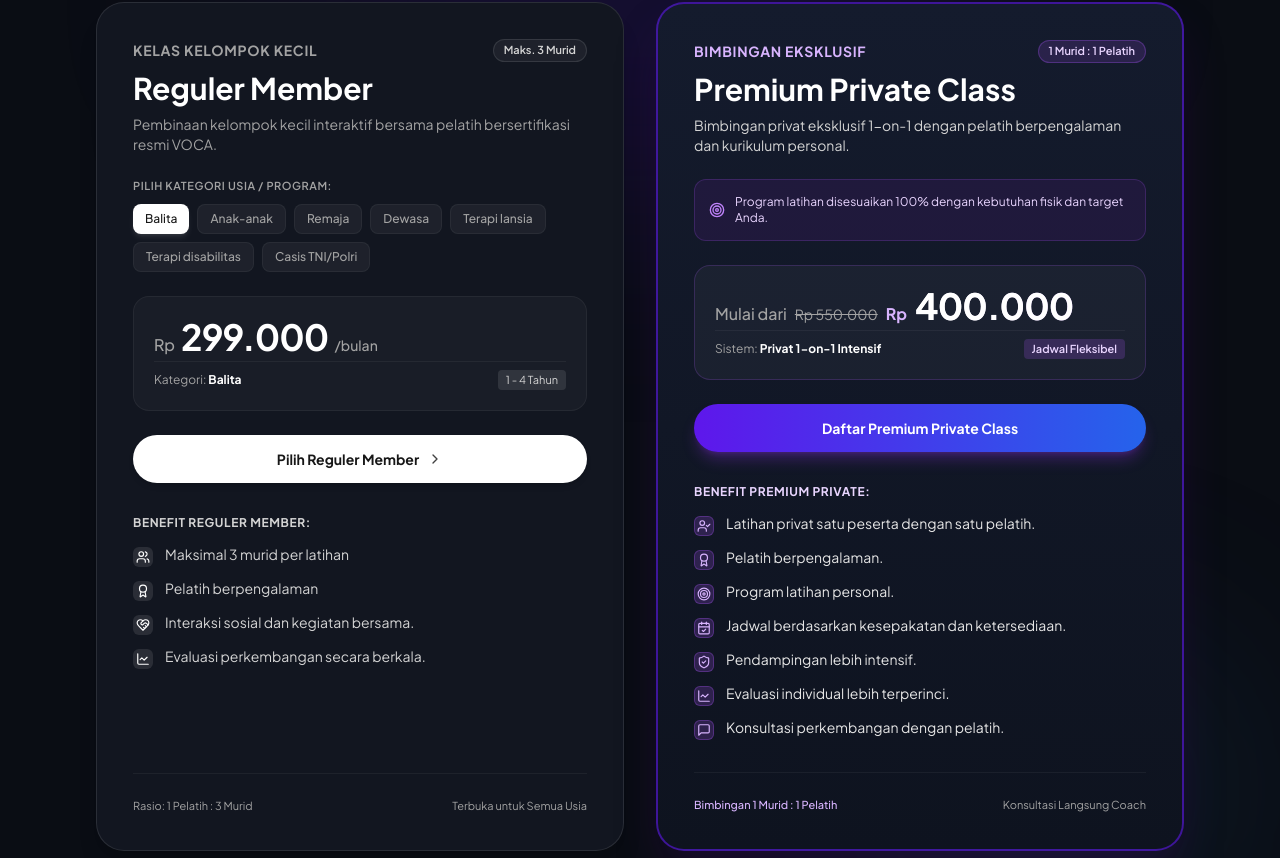
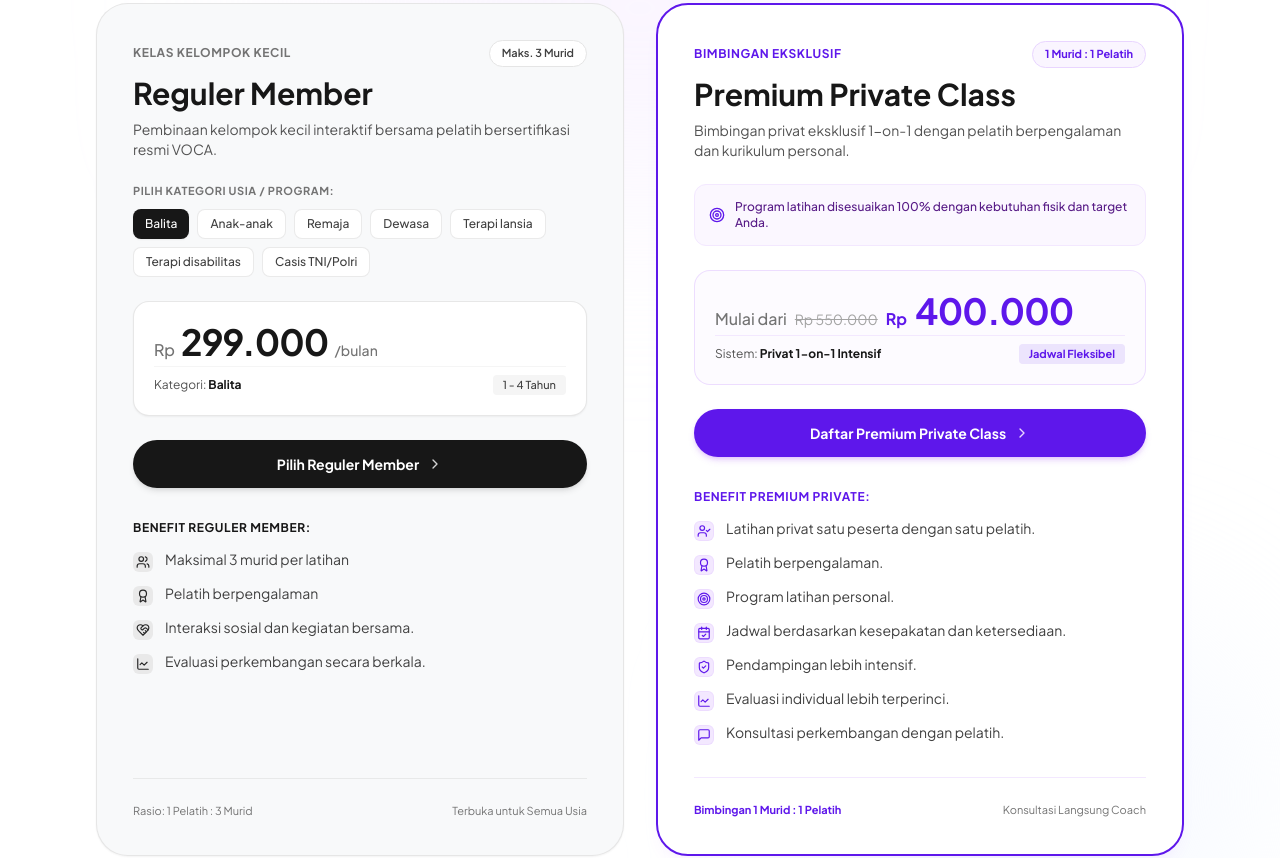
Before and after one commit to Ojannnn-prog/voca-web, a Next.js app: page / in a window 1280 px wide. Shown: the part 3176-4034 px from the top of the page. Built offline with nearby package versions, Linux system fonts and the light colour scheme.

Commit message:
style(pricing): harmonize pricing section background, typography, and card colors with website light theme

```diff
--- a/src/components/pricing/PricingSection.tsx
+++ b/src/components/pricing/PricingSection.tsx
@@ -47,48 +47,48 @@
   return (
     <section
       id="membership"
-      className="relative py-24 sm:py-32 bg-[#0A0D14] text-white overflow-hidden"
+      className="relative py-24 sm:py-32 bg-white text-neutral-900 border-t border-neutral-100 overflow-hidden"
     >
       {/* Background Subtle Gradient Blobs */}
-      <div className="absolute top-1/4 left-1/2 -translate-x-1/2 -translate-y-1/2 w-[700px] h-[350px] bg-[#5E17EB]/15 blur-[120px] rounded-full pointer-events-none" />
-      <div className="absolute bottom-10 right-10 w-[400px] h-[300px] bg-[#21649D]/15 blur-[100px] rounded-full pointer-events-none" />
+      <div className="absolute top-1/4 left-1/2 -translate-x-1/2 -translate-y-1/2 w-[600px] h-[300px] bg-purple-100/50 blur-[130px] rounded-full pointer-events-none" />
+      <div className="absolute bottom-10 right-10 w-[400px] h-[300px] bg-blue-50/70 blur-[100px] rounded-full pointer-events-none" />
 
       <div className="max-w-6xl mx-auto px-4 sm:px-6 lg:px-8 relative z-10">
         {/* Section Header */}
         <div className="text-center max-w-3xl mx-auto mb-14 sm:mb-20">
-          <h2 className="text-3xl sm:text-4xl md:text-5xl font-medium tracking-tight text-white mb-4">
+          <h2 className="text-3xl sm:text-4xl md:text-5xl font-medium tracking-tight text-neutral-900 leading-[1.15] mb-4">
             Pilihan Paket Keanggotaan VOCA
           </h2>
-          <p className="text-neutral-400 text-sm sm:text-base leading-relaxed">
+          <p className="text-neutral-600 text-sm sm:text-base leading-relaxed">
             Investasi pembinaan fisik dan motorik berstandar tinggi dengan rasio pelatih ideal.
             Pilih kelas kelompok kecil terpadu atau pendampingan privat 1-on-1 intensif.
           </p>
         </div>
 
-        {/* Pricing Cards Comparison Grid (Inspirasi ChatGPT Offer) */}
+        {/* Pricing Cards Comparison Grid */}
         <div className="grid grid-cols-1 lg:grid-cols-2 gap-8 items-stretch">
           {/* ================= 1. CARD REGULER MEMBER ================= */}
-          <div className="relative bg-[#121620] rounded-[28px] border border-white/10 p-7 sm:p-9 flex flex-col justify-between hover:border-white/20 transition-all duration-300 shadow-xl">
+          <div className="relative bg-[#F8F9FA] rounded-[32px] border border-neutral-200/90 p-7 sm:p-9 flex flex-col justify-between hover:border-neutral-300 hover:shadow-xl transition-all duration-300 shadow-sm">
             <div>
               {/* Header */}
               <div className="flex items-center justify-between mb-2">
-                <span className="text-sm font-bold text-neutral-400 uppercase tracking-wider">
+                <span className="text-xs font-bold text-neutral-500 uppercase tracking-wider">
                   Kelas Kelompok Kecil
                 </span>
-                <span className="px-2.5 py-0.5 rounded-full bg-white/5 border border-white/10 text-[11px] font-semibold text-neutral-300">
+                <span className="px-3 py-1 rounded-full bg-white border border-neutral-200 text-[11px] font-semibold text-neutral-700 shadow-xs">
                   Maks. 3 Murid
                 </span>
               </div>
-              <h3 className="text-2xl sm:text-3xl font-bold text-white mb-2">
+              <h3 className="text-2xl sm:text-3xl font-bold text-neutral-900 mb-2">
                 {regulerData.title}
               </h3>
-              <p className="text-neutral-400 text-xs sm:text-sm leading-relaxed mb-6">
+              <p className="text-neutral-600 text-xs sm:text-sm leading-relaxed mb-6">
                 {regulerData.subtitle}
               </p>
 
               {/* Category Pill Switcher (Balita, Anak-anak, Remaja, Casis, dll) */}
               <div className="mb-6">
-                <label className="text-[11px] font-semibold text-neutral-400 uppercase tracking-wider block mb-2.5">
+                <label className="text-[11px] font-bold text-neutral-500 uppercase tracking-wider block mb-2.5">
                   Pilih Kategori Usia / Program:
                 </label>
                 <div className="flex flex-wrap gap-1.5 sm:gap-2">
@@ -101,8 +101,8 @@
                         onClick={() => setSelectedCategoryIndex(idx)}
                         className={`text-xs px-3 py-1.5 rounded-lg font-medium transition-all ${
                           isSelected
-                            ? "bg-white text-neutral-900 font-bold shadow-md shadow-white/10 scale-102"
-                            : "bg-white/5 text-neutral-400 hover:bg-white/10 hover:text-white border border-white/5"
+                            ? "bg-neutral-900 text-white font-bold shadow-sm scale-102"
+                            : "bg-white text-neutral-700 hover:bg-neutral-100 border border-neutral-200/80"
                         }`}
                       >
                         {cat.name}
@@ -113,19 +113,19 @@
               </div>
 
               {/* Price Display */}
-              <div className="p-4 sm:p-5 rounded-2xl bg-white/[0.03] border border-white/5 mb-6">
+              <div className="p-4 sm:p-5 rounded-2xl bg-white border border-neutral-200/90 mb-6 shadow-sm">
                 <div className="flex items-baseline gap-1.5 mb-1">
-                  <span className="text-sm sm:text-base text-neutral-400 font-medium">Rp</span>
-                  <span className="text-3xl sm:text-4xl font-extrabold text-white tracking-tight">
+                  <span className="text-sm sm:text-base text-neutral-500 font-medium">Rp</span>
+                  <span className="text-3xl sm:text-4xl font-extrabold text-neutral-900 tracking-tight">
                     {currentCategory.priceDisplay}
                   </span>
-                  <span className="text-neutral-400 text-xs sm:text-sm font-medium">
+                  <span className="text-neutral-500 text-xs sm:text-sm font-medium">
                     {currentCategory.period}
                   </span>
                 </div>
-                <div className="flex items-center justify-between text-xs text-neutral-400 pt-2 border-t border-white/5">
-                  <span>Kategori: <strong className="text-white">{currentCategory.name}</strong></span>
-                  <span className="bg-white/10 px-2 py-0.5 rounded text-[11px] text-neutral-300">
+                <div className="flex items-center justify-between text-xs text-neutral-600 pt-2 border-t border-neutral-100">
+                  <span>Kategori: <strong className="text-neutral-900">{currentCategory.name}</strong></span>
+                  <span className="bg-neutral-100 px-2.5 py-0.5 rounded text-[11px] text-neutral-700 font-medium">
                     {currentCategory.age}
                   </span>
                 </div>
@@ -135,23 +135,23 @@
               <button
                 type="button"
                 onClick={() => onSelectPlan("reguler", currentCategory.id)}
-                className="w-full py-3.5 px-6 rounded-full bg-white hover:bg-neutral-100 active:bg-neutral-200 text-neutral-900 text-sm font-bold transition-all shadow-md hover:shadow-lg active:scale-98 flex items-center justify-center gap-2 mb-8"
+                className="w-full py-3.5 px-6 rounded-full bg-neutral-900 hover:bg-neutral-800 active:bg-black text-white text-sm font-bold transition-all shadow-md hover:shadow-lg active:scale-98 flex items-center justify-center gap-2 mb-8"
               >
                 <span>Pilih Reguler Member</span>
-                <ChevronRight className="w-4 h-4 text-neutral-700" />
+                <ChevronRight className="w-4 h-4 text-neutral-300" />
               </button>
 
               {/* Benefits Checklist */}
               <div className="space-y-3.5">
-                <p className="text-xs font-bold uppercase tracking-wider text-neutral-300">
+                <p className="text-xs font-bold uppercase tracking-wider text-neutral-900">
                   Benefit Reguler Member:
                 </p>
-                <ul className="space-y-3 text-xs sm:text-sm text-neutral-300">
+                <ul className="space-y-3 text-xs sm:text-sm text-neutral-700">
                   {regulerData.benefits.map((benefit, idx) => {
                     const Icon = regulerIcons[idx] || CheckCircle2;
                     return (
                       <li key={idx} className="flex items-start gap-3">
-                        <div className="w-5 h-5 rounded-md bg-white/10 text-white flex items-center justify-center shrink-0 mt-0.5">
+                        <div className="w-5 h-5 rounded-md bg-neutral-200/80 text-neutral-800 flex items-center justify-center shrink-0 mt-0.5">
                           <Icon className="w-3.5 h-3.5" />
                         </div>
                         <span className="leading-snug">{benefit}</span>
@@ -163,50 +163,50 @@
             </div>
 
             {/* Bottom note */}
-            <div className="pt-6 mt-8 border-t border-white/5 text-[11px] text-neutral-400 flex items-center justify-between">
+            <div className="pt-6 mt-8 border-t border-neutral-200/80 text-[11px] text-neutral-500 flex items-center justify-between">
               <span>Rasio: 1 Pelatih : 3 Murid</span>
               <span>Terbuka untuk Semua Usia</span>
             </div>
           </div>
 
           {/* ================= 2. CARD PREMIUM PRIVATE CLASS ================= */}
-          <div className="relative bg-gradient-to-b from-[#141B2D] to-[#0E131F] rounded-[28px] border-2 border-[#5E17EB]/60 p-7 sm:p-9 flex flex-col justify-between hover:border-[#5E17EB] transition-all duration-300 shadow-2xl shadow-purple-950/40">
+          <div className="relative bg-white rounded-[32px] border-2 border-[#5E17EB] p-7 sm:p-9 flex flex-col justify-between hover:shadow-2xl hover:shadow-purple-500/10 transition-all duration-300 shadow-lg shadow-purple-500/5">
             <div>
               {/* Header */}
               <div className="flex items-center justify-between mb-2">
-                <span className="text-sm font-bold text-purple-300 uppercase tracking-wider">
+                <span className="text-xs font-bold text-[#5E17EB] uppercase tracking-wider">
                   Bimbingan Eksklusif
                 </span>
-                <span className="px-2.5 py-0.5 rounded-full bg-purple-500/15 border border-purple-500/30 text-[11px] font-semibold text-purple-200">
+                <span className="px-3 py-1 rounded-full bg-purple-50 border border-purple-200 text-[11px] font-bold text-[#5E17EB]">
                   1 Murid : 1 Pelatih
                 </span>
               </div>
-              <h3 className="text-2xl sm:text-3xl font-bold text-white mb-2 flex items-center gap-2">
+              <h3 className="text-2xl sm:text-3xl font-bold text-neutral-900 mb-2 flex items-center gap-2">
                 <span>{premiumData.title}</span>
               </h3>
-              <p className="text-neutral-300 text-xs sm:text-sm leading-relaxed mb-6">
+              <p className="text-neutral-600 text-xs sm:text-sm leading-relaxed mb-6">
                 {premiumData.subtitle}
               </p>
 
               {/* Highlight Tagline Feature */}
-              <div className="p-3.5 rounded-xl bg-purple-900/20 border border-purple-500/20 mb-6 flex items-center gap-2.5 text-xs text-purple-200">
-                <Target className="w-4 h-4 text-purple-400 shrink-0" />
+              <div className="p-3.5 rounded-xl bg-purple-50/80 border border-purple-100 mb-6 flex items-center gap-2.5 text-xs text-purple-900 font-medium">
+                <Target className="w-4 h-4 text-[#5E17EB] shrink-0" />
                 <span>Program latihan disesuaikan 100% dengan kebutuhan fisik dan target Anda.</span>
               </div>
 
               {/* Price Display */}
-              <div className="p-4 sm:p-5 rounded-2xl bg-white/[0.04] border border-purple-500/20 mb-6">
+              <div className="p-4 sm:p-5 rounded-2xl bg-purple-50/40 border border-purple-200/80 mb-6 shadow-xs">
                 <div className="flex items-baseline gap-2 mb-1">
-                  <span className="text-sm sm:text-base text-neutral-400 font-medium">Mulai dari</span>
+                  <span className="text-sm sm:text-base text-neutral-500 font-medium">Mulai dari</span>
                   <span className="text-sm text-neutral-400 line-through">Rp 550.000</span>
-                  <span className="text-sm sm:text-base text-purple-300 font-bold">Rp</span>
-                  <span className="text-3xl sm:text-4xl font-extrabold text-white tracking-tight text-transparent bg-clip-text bg-gradient-to-r from-white via-purple-100 to-purple-300">
+                  <span className="text-sm sm:text-base text-[#5E17EB] font-bold">Rp</span>
+                  <span className="text-3xl sm:text-4xl font-extrabold text-[#5E17EB] tracking-tight">
                     {premiumData.startingPriceDisplay}
                   </span>
                 </div>
-                <div className="flex items-center justify-between text-xs text-neutral-400 pt-2 border-t border-white/5">
-                  <span>Sistem: <strong className="text-white">Privat 1-on-1 Intensif</strong></span>
-                  <span className="bg-purple-500/20 text-purple-200 px-2 py-0.5 rounded text-[11px] font-semibold">
+                <div className="flex items-center justify-between text-xs text-neutral-600 pt-2 border-t border-purple-100">
+                  <span>Sistem: <strong className="text-neutral-900">Privat 1-on-1 Intensif</strong></span>
+                  <span className="bg-[#5E17EB]/10 text-[#5E17EB] px-2.5 py-0.5 rounded text-[11px] font-bold">
                     Jadwal Fleksibel
                   </span>
                 </div>
@@ -216,22 +216,23 @@
               <button
                 type="button"
                 onClick={() => onSelectPlan("premium_private", "all")}
-                className="w-full py-3.5 px-6 rounded-full bg-gradient-to-r from-[#5E17EB] to-[#2563EB] hover:from-[#4f10cd] hover:to-[#1d4ed8] active:from-[#3b08a3] active:to-[#1e40af] text-white text-sm font-bold transition-all shadow-lg shadow-purple-600/30 hover:shadow-xl hover:scale-101 active:scale-98 flex items-center justify-center gap-2 mb-8"
+                className="w-full py-3.5 px-6 rounded-full bg-[#5E17EB] hover:bg-[#4d10c7] active:bg-[#3d08a3] text-white text-sm font-bold transition-all shadow-md shadow-purple-500/25 hover:shadow-lg hover:shadow-purple-500/35 active:scale-98 flex items-center justify-center gap-2 mb-8"
               >
                 <span>Daftar Premium Private Class</span>
+                <ChevronRight className="w-4 h-4 text-purple-200" />
               </button>
 
               {/* Benefits Checklist */}
               <div className="space-y-3.5">
-                <p className="text-xs font-bold uppercase tracking-wider text-purple-200">
+                <p className="text-xs font-bold uppercase tracking-wider text-[#5E17EB]">
                   Benefit Premium Private:
                 </p>
-                <ul className="space-y-3 text-xs sm:text-sm text-neutral-200">
+                <ul className="space-y-3 text-xs sm:text-sm text-neutral-700">
                   {premiumData.benefits.map((benefit, idx) => {
                     const Icon = premiumIcons[idx] || CheckCircle2;
                     return (
                       <li key={idx} className="flex items-start gap-3">
-                        <div className="w-5 h-5 rounded-md bg-purple-500/20 text-purple-300 flex items-center justify-center shrink-0 mt-0.5 border border-purple-500/30">
+                        <div className="w-5 h-5 rounded-md bg-purple-100 text-[#5E17EB] flex items-center justify-center shrink-0 mt-0.5 border border-purple-200/60">
                           <Icon className="w-3.5 h-3.5" />
                         </div>
                         <span className="leading-snug">{benefit}</span>
@@ -243,8 +244,8 @@
             </div>
 
             {/* Bottom note */}
-            <div className="pt-6 mt-8 border-t border-white/5 text-[11px] text-neutral-400 flex items-center justify-between">
-              <span className="text-purple-300 font-medium">Bimbingan 1 Murid : 1 Pelatih</span>
+            <div className="pt-6 mt-8 border-t border-purple-100 text-[11px] text-neutral-500 flex items-center justify-between">
+              <span className="text-[#5E17EB] font-bold">Bimbingan 1 Murid : 1 Pelatih</span>
               <span>Konsultasi Langsung Coach</span>
             </div>
           </div>
```
